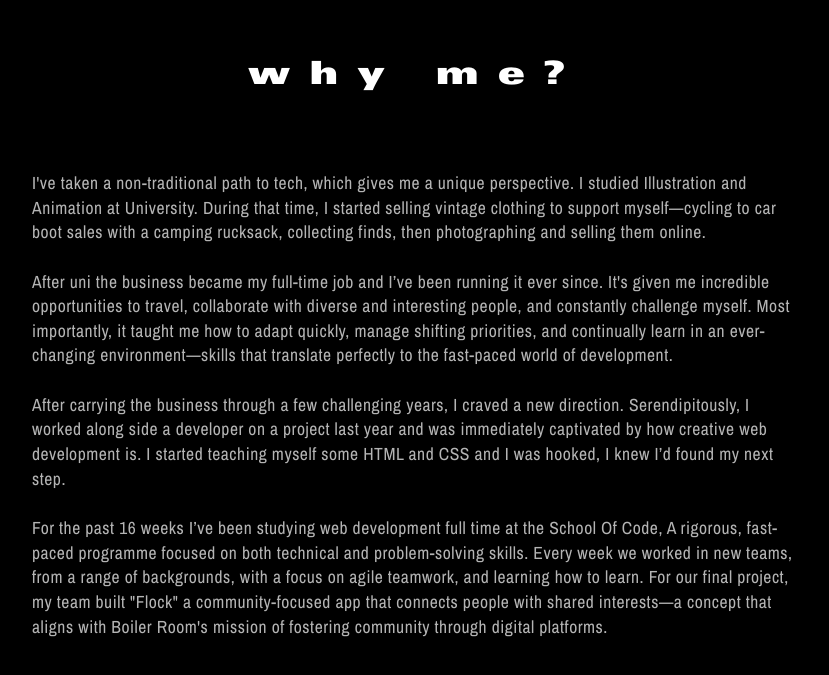
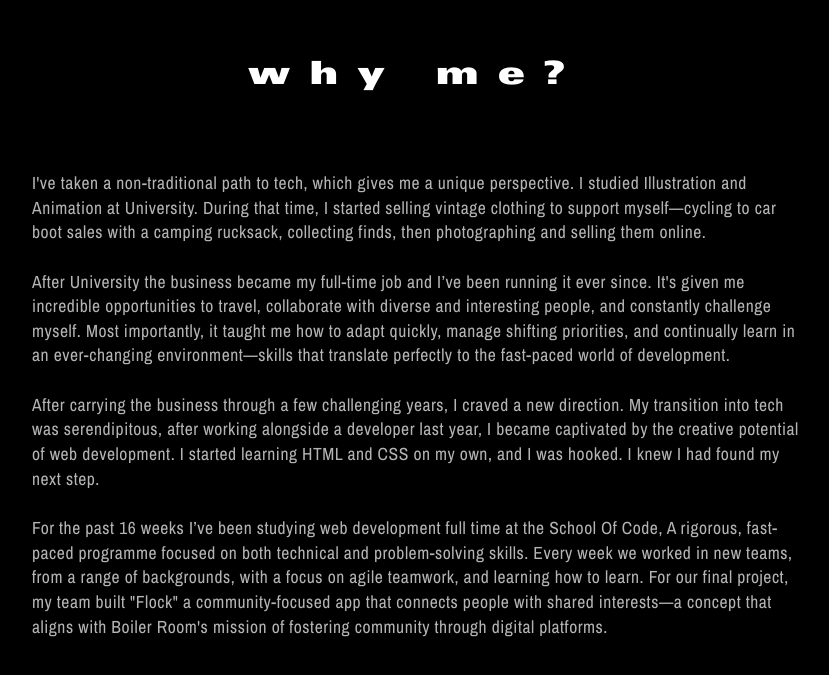
Before and after one commit to ccyoung22/BoilerRoom, a Next.js app: page / in a window 1280 px wide. Shown: the part 1947-2622 px from the top of the page, without its empty margins (224-1053 px from the left). Built offline with nearby package versions, Linux system fonts and the light colour scheme.

Commit message:
Slight cop edits

```diff
--- a/src/app/Footer/Footer.module.css
+++ b/src/app/Footer/Footer.module.css
@@ -23,7 +23,7 @@
   height: 700px;
   width: 100%;
   font-family: "BoilerRoom";
-  font-size: 3vh;
+  font-size: 3.2vh;
 }
 
 .smiley {
--- a/src/app/Footer/Footer.tsx
+++ b/src/app/Footer/Footer.tsx
@@ -9,15 +9,11 @@ export default function Footer() {
             <div className={styles.mainText}>
               <p>
                 {`I'd`} love to bring my combination of creative thinking and
-                technical skills to your development team. <br />
+                technical skills to Boiler {`Room’s`} development team. <br />
                 <br />
-                {`I'm`} excited about the possibility of contributing to your
-                digital platforms and helping build technology that connects
-                people through music and culture.
+                Thank you for your time — I look forward to the possibility of
+                contributing to your mission.
               </p>
-              <br />
-              <br />
-              <p>Thank You for your time.</p>
             </div>
           </div>
         </div>
--- a/src/app/Intro/Intro.tsx
+++ b/src/app/Intro/Intro.tsx
@@ -6,7 +6,7 @@ import { useScroll, motion, useTransform, MotionValue } from "framer-motion";
 import { useRef } from "react";
 
 const paragraph =
-  "When I saw your Junior Full Stack Developer role come up, I knew I had to apply. I’ve followed Boiler Room for years and I love what you do. I feel an authentic connection with your mission to champion creativity and build communities, and I would love to be a part of it.";
+  "When I saw your Junior Full Stack Developer role come up, I knew I had to apply. I’ve followed Boiler Room for years and have always admired your work. Your mission to champion creativity and build communities resonates with me, and I would love to be a part of it.";
 
 const words = paragraph.split(" ");
 
--- a/src/app/WhyBoilerRoom/WhyBoilerRoom.tsx
+++ b/src/app/WhyBoilerRoom/WhyBoilerRoom.tsx
@@ -44,21 +44,18 @@ export default function WhyBoilerRoom() {
         <br />
         <p>
           {" "}
-          I value your commitment to diversity and inclusivity, not just as
-          policy but as the foundation of your work.{" "}
-          {`I'm eager to contribute to `}
-          an environment that champions creating spaces where everyone feels
-          welcome and represented.
+          I also value your focus on diversity and inclusivity—not just as a
+          policy but as the foundation of your work. {`I'm`} eager to contribute
+          to an environment that fosters representation and belonging.
         </p>
         <br />
         <p>
           Personal development is incredibly important to me as a junior
-          developer. {`I'm`} always striving to improve and grow in everything I
-          do, and {`I'm`} specifically looking for an environment where I can
-          receive constructive feedback, participate in peer reviews, and
-          continually push myself. The opportunity to work in a hybrid
-          environment with a team that celebrates creativity and supports each
-          other is exactly what {` I'm `}looking for.
+          developer. I thrive in environments where I can receive constructive
+          feedback, participate in peer reviews, and continually push myself.
+          The chance to work with a team that celebrates creativity while
+          building technology that connects people through music and culture is
+          exactly what {`I'm`} looking for.
         </p>
       </motion.div>
     </div>
--- a/src/app/WhyMe/WhyMe.tsx
+++ b/src/app/WhyMe/WhyMe.tsx
@@ -44,9 +44,9 @@ export default function WhyMe() {
         <br />
         <p>
           {" "}
-          After uni the business became my full-time job and {`I’ve`} been
-          running it ever since. {`It's`} given me incredible opportunities to
-          travel, collaborate with diverse and interesting people, and
+          After University the business became my full-time job and {`I’ve`}{" "}
+          been running it ever since. {`It's`} given me incredible opportunities
+          to travel, collaborate with diverse and interesting people, and
           constantly challenge myself. Most importantly, it taught me how to
           adapt quickly, manage shifting priorities, and continually learn in an
           ever-changing environment—skills that translate perfectly to the
@@ -55,10 +55,10 @@ export default function WhyMe() {
         <br />
         <p>
           After carrying the business through a few challenging years, I craved
-          a new direction. Serendipitously, I worked along side a developer on a
-          project last year and was immediately captivated by how creative web
-          development is. I started teaching myself some HTML and CSS and I was
-          hooked, I knew {`I’d`} found my next step.{" "}
+          a new direction. My transition into tech was serendipitous, after
+          working alongside a developer last year, I became captivated by the
+          creative potential of web development. I started learning HTML and CSS
+          on my own, and I was hooked. I knew I had found my next step.{" "}
         </p>
         <br />
         <p>
```
